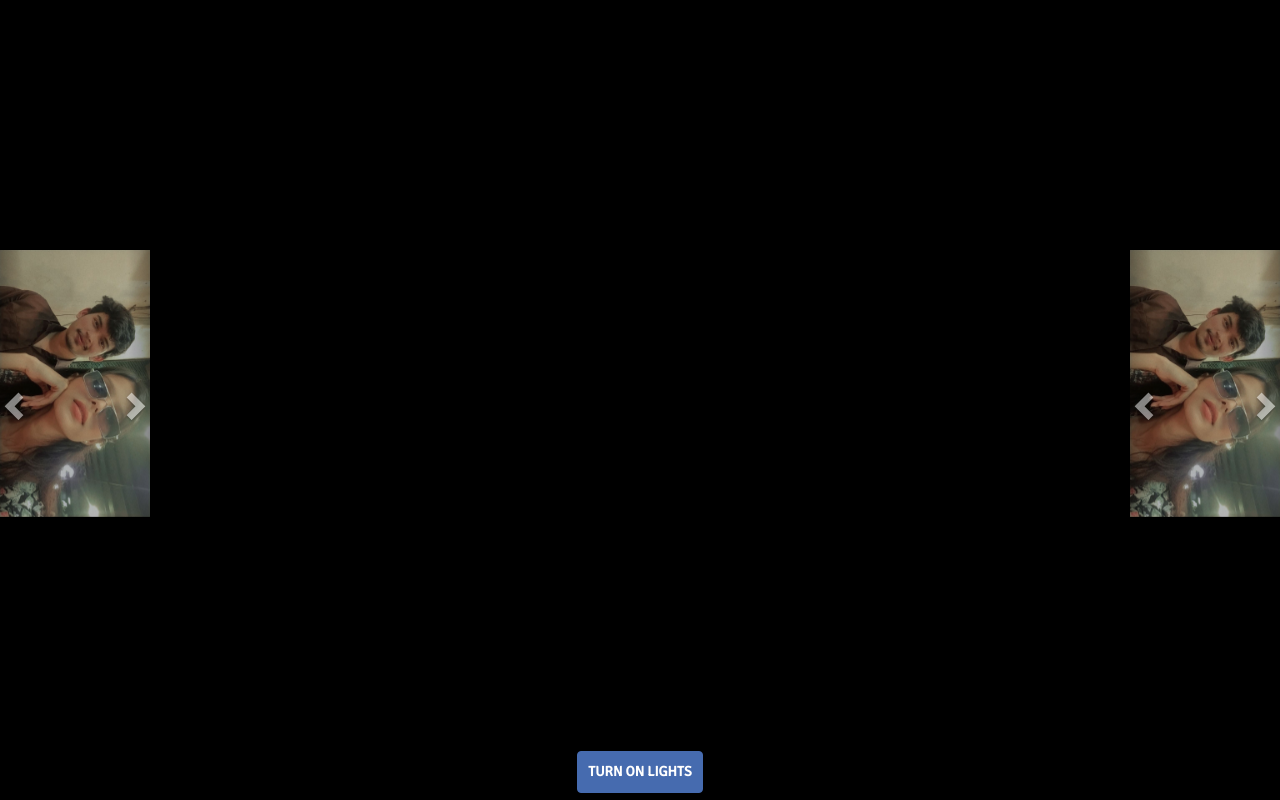
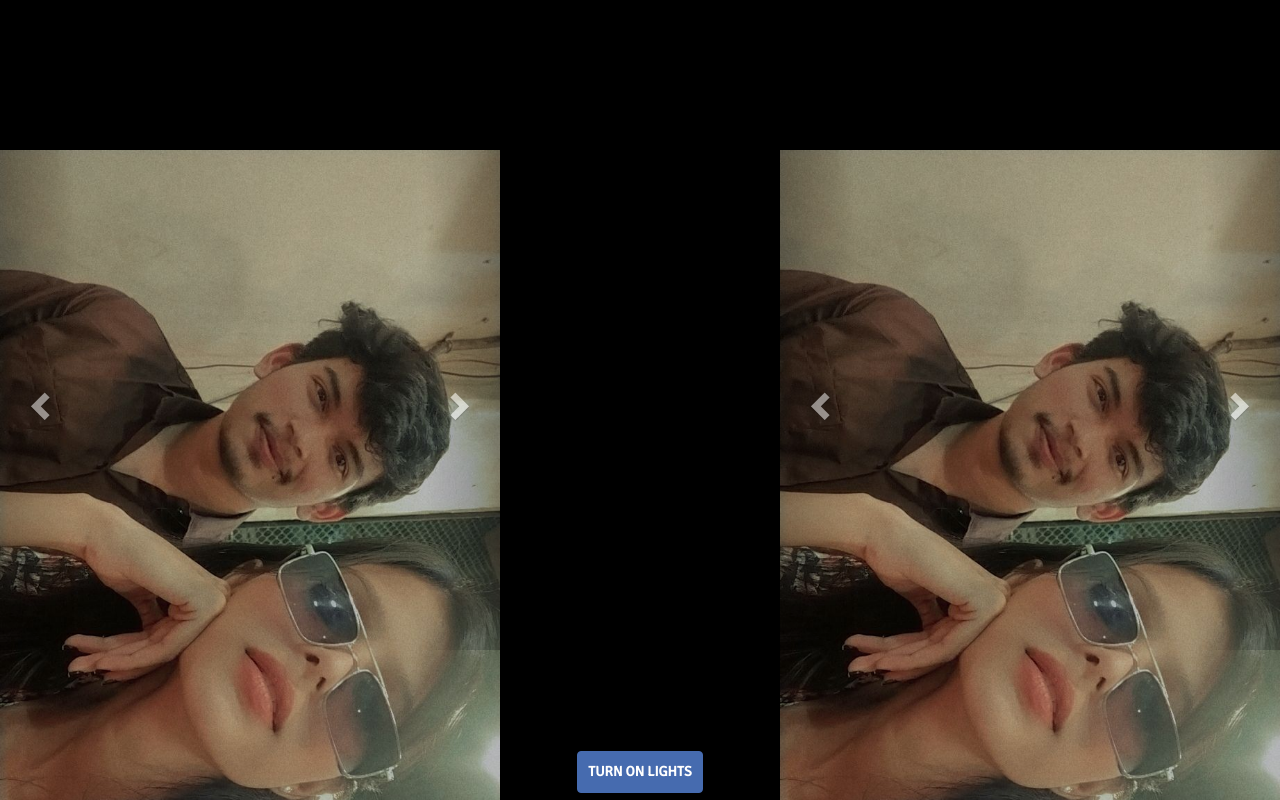
Before and after one commit to itspeace03/bdy, a website: page index.html in a window 1280 px wide. Drawn offline with nearby package versions, Linux system fonts and the light colour scheme.

Commit message:
size in index.html

```diff
--- a/index.html
+++ b/index.html
@@ -31,8 +31,8 @@
         #leftCarousel, #rightCarousel {
             position: fixed;
             top: 50%;
-            width: 150px; /* Adjust width as needed */
-            height: 300px; /* Adjust height as needed */
+            width: 500px; /* Adjust width as needed */
+            height: 500px; /* Adjust height as needed */
             transform: translateY(-50%);
         }
         #leftCarousel {
```
